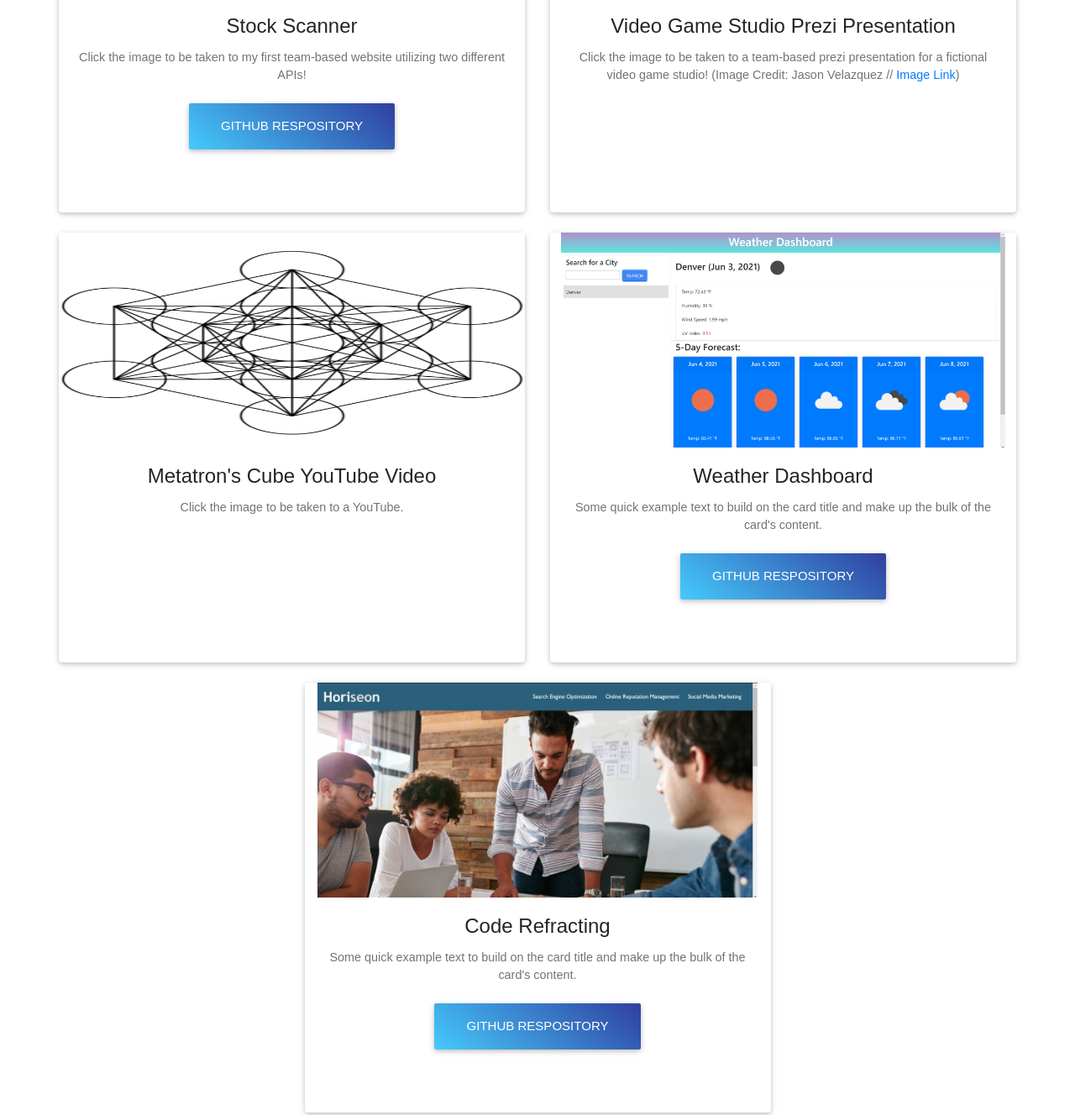
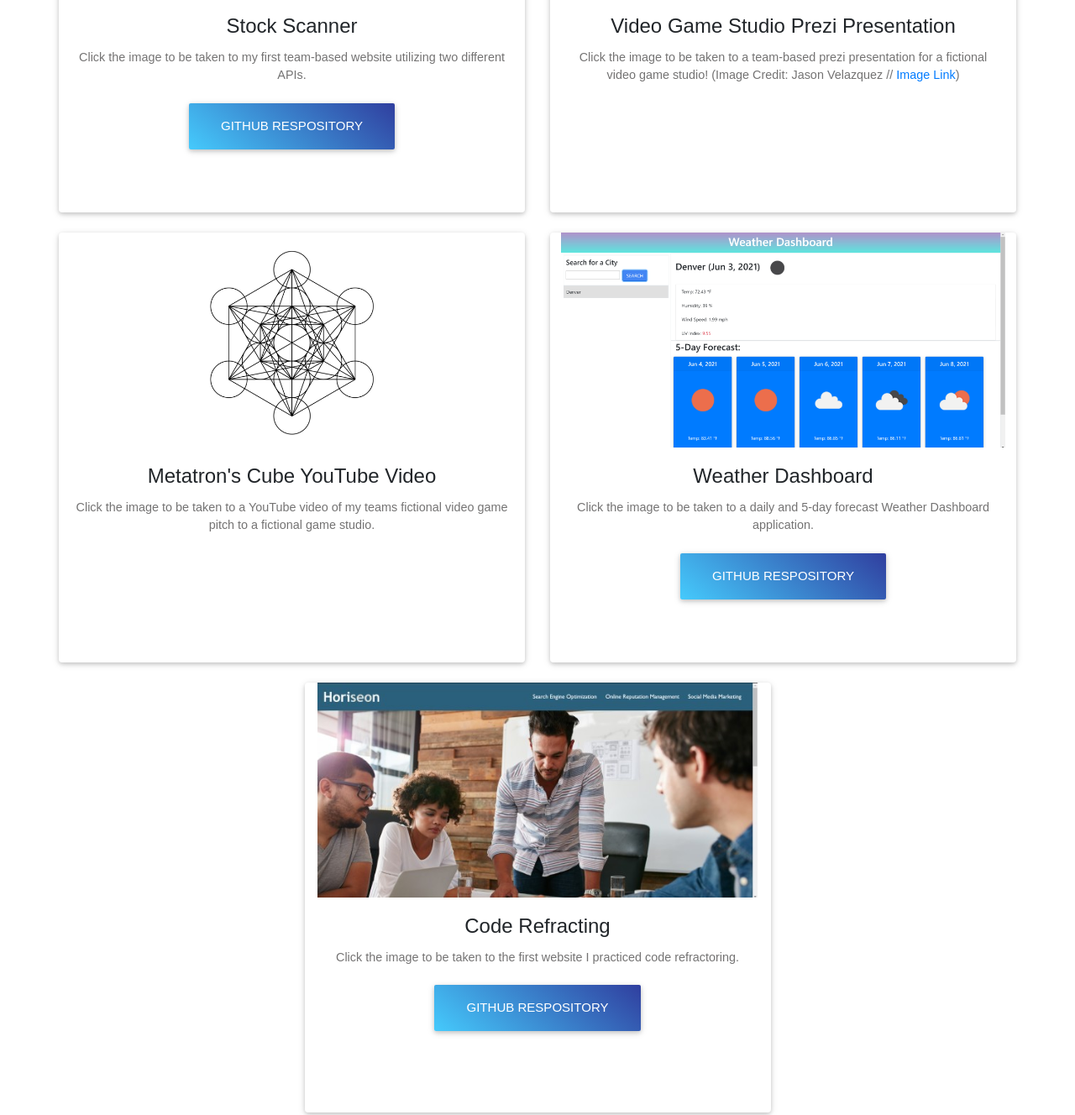
Before and after one commit to Dkallen117/daniels-Updated-Portfolio, a plain HTML site: page index.html in a window 1280 px wide. Shown: the part 635-1963 px from the top of the page at 84% size. Drawn offline with nearby package versions, Linux system fonts and the light colour scheme.

Commit message:
added descriptions to cards

```diff
--- a/assets/css/style.css
+++ b/assets/css/style.css
@@ -60,7 +60,7 @@
 
   width: 100%;
   height: 20vw;
-  object-fit: fill;
+  object-fit: contain;
 
 }
 
--- a/index.html
+++ b/index.html
@@ -104,7 +104,7 @@
                     <h4 class="card-title">Stock Scanner</h4>
 
                     <p class="card-text">Click the image to be taken to my first team-based website
-                      utilizing two different APIs!</p>
+                      utilizing two different APIs.</p>
 
                     <a href="https://github.com/Dkallen117/StockScanner" target="_blank">
                     <button type="button" class="btn blue-gradient btn-lg">GitHub Respository</button>
@@ -174,7 +174,8 @@
 
                     <h4 class="card-title">Metatron's Cube YouTube Video</h4>
 
-                    <p class="card-text">Click the image to be taken to a YouTube.</p>
+                    <p class="card-text">Click the image to be taken to a YouTube video of my teams fictional video game
+                      pitch to a fictional game studio.</p>
 
                     </div>
 
@@ -204,8 +205,9 @@
 
                     <h4 class="card-title">Weather Dashboard</h4>
 
-                    <p class="card-text">Some quick example text to build on the card title and make up the bulk of the
-                      card's content.</p>
+                    <p class="card-text">Click the image to be taken to a daily and 5-day forecast Weather Dashboard
+                      application.
+                    </p>
 
                     <a href="https://github.com/Dkallen117/weather-Dashboard" target="_blank">
                     <button type="button" class="btn blue-gradient btn-lg">GitHub Respository</button>
@@ -239,8 +241,9 @@
 
                     <h4 class="card-title">Code Refracting</h4>
 
-                    <p class="card-text">Some quick example text to build on the card title and make up the bulk of the
-                      card's content.</p>
+                    <p class="card-text">Click the image to be taken to the first website I practiced code refractoring.
+
+                    </p>
 
                     <a href="https://github.com/Dkallen117/code-Refractor" target="_blank">
                     <button type="button" class="btn blue-gradient btn-lg">GitHub Respository</button>
```
